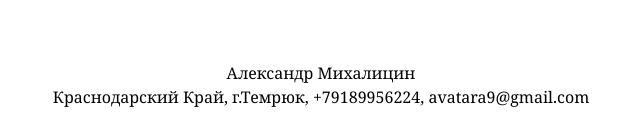
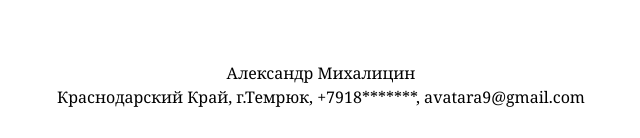
Before and after one commit to avatara9/avatara9.github.io, a plain HTML site: page index.html in a window 1280 px wide. Shown: the part 758-896 px from the top of the page, 319-959 px from the left. Drawn offline with Linux system fonts and the light colour scheme.

Commit message:
Update index.html

```diff
--- a/index.html
+++ b/index.html
@@ -49,7 +49,7 @@
 
     <div id="footer">
         Александр Михалицин<br>
-        Краснодарский Край, г.Темрюк, +79189956224, avatara9@gmail.com
+        Краснодарский Край, г.Темрюк, +7918*******, avatara9@gmail.com
     </div>
 
   </body>
```
